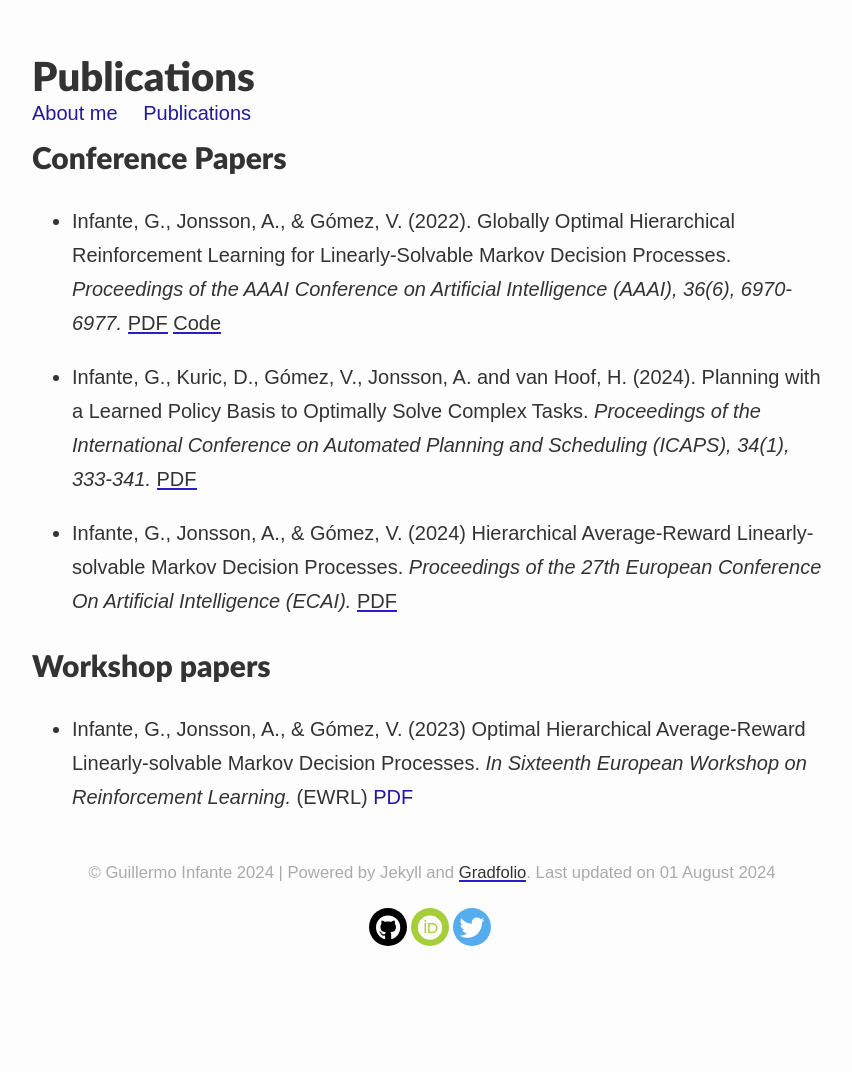
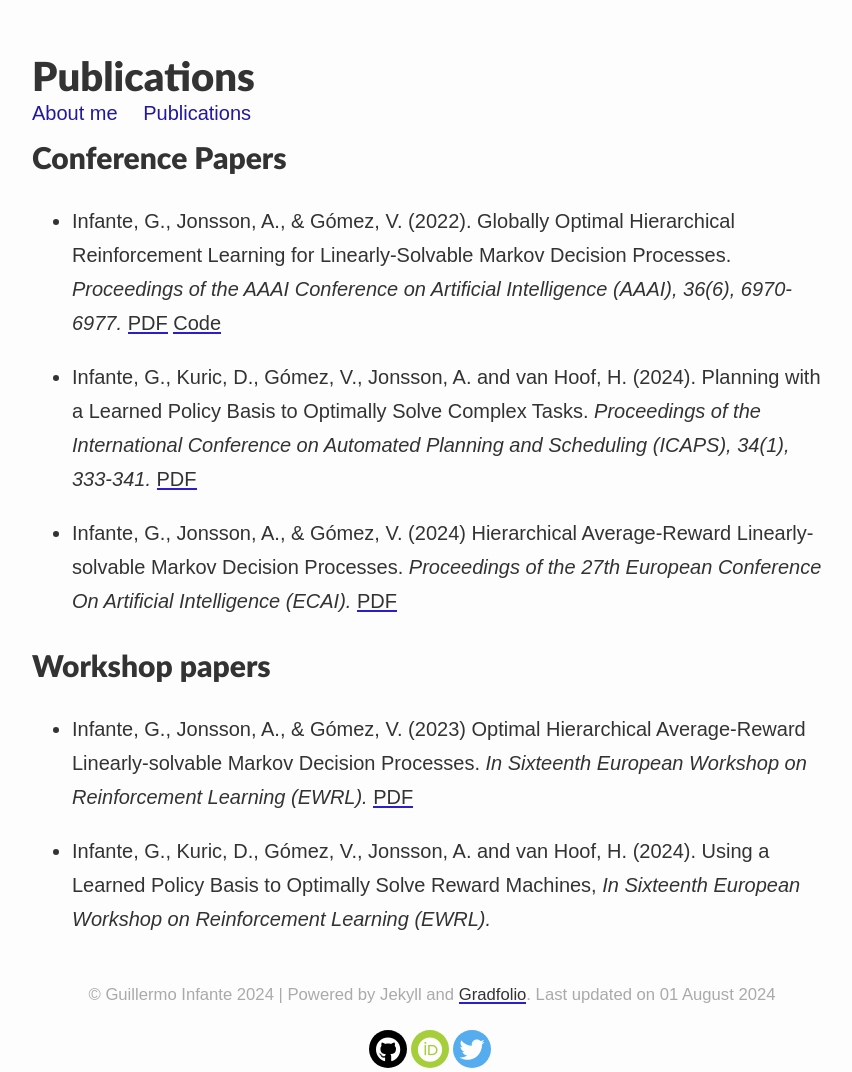
Before and after one commit to guillermoim/guillermoim.github.io, a Jekyll site: the page built from _pages/publications.md, in a window 1280 px wide. Shown: the whole page, without its empty margins (208-1060 px from the left). Built offline with Jekyll 4.4.1, drawn with Linux system fonts in a browser that asks for light colours; nearby versions of some CDN libraries; before the commit the page ends 980 px from its top, so only the background shows below that.

Commit message:
Update publications.md

```diff
--- a/_pages/publications.md
+++ b/_pages/publications.md
@@ -16,4 +16,6 @@ published: true
 
 ## Workshop papers
 
-* Infante, G., Jonsson, A., & Gómez, V. (2023) Optimal Hierarchical Average-Reward Linearly-solvable Markov Decision Processes. *In Sixteenth European Workshop on Reinforcement Learning.* (EWRL) [PDF](https://drive.google.com/file/d/1-VDzH8iAUr4DUSiwBIbuj-Rblp7X6pzx/view)
+* Infante, G., Jonsson, A., & Gómez, V. (2023) Optimal Hierarchical Average-Reward Linearly-solvable Markov Decision Processes. *In Sixteenth European Workshop on Reinforcement Learning (EWRL).* [PDF](https://drive.google.com/file/d/1-VDzH8iAUr4DUSiwBIbuj-Rblp7X6pzx/view)
+
+* Infante, G., Kuric, D., Gómez, V., Jonsson, A. and van Hoof, H. (2024). Using a Learned Policy Basis to Optimally Solve Reward Machines, *In Sixteenth European Workshop on Reinforcement Learning (EWRL).*
```
